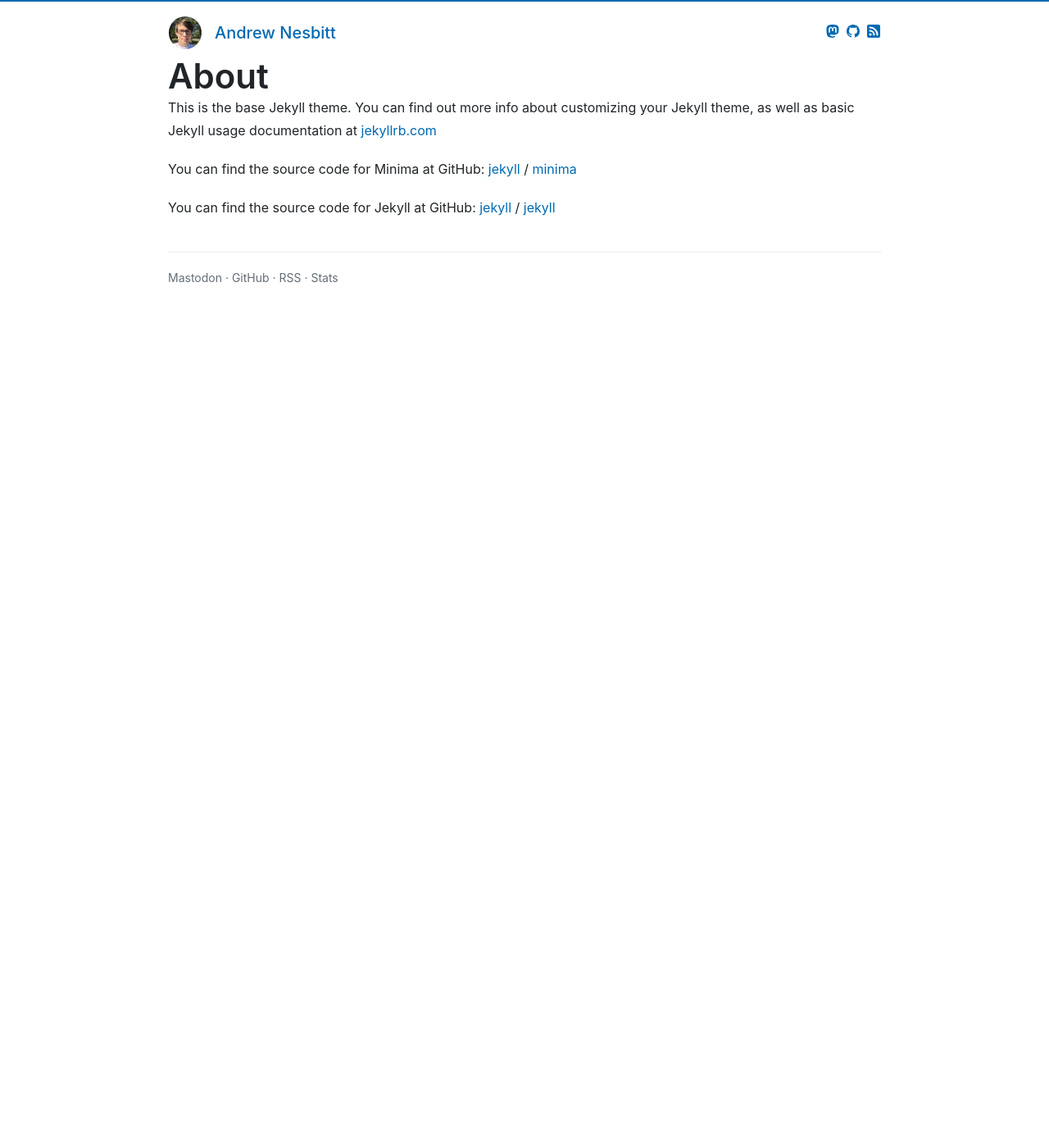
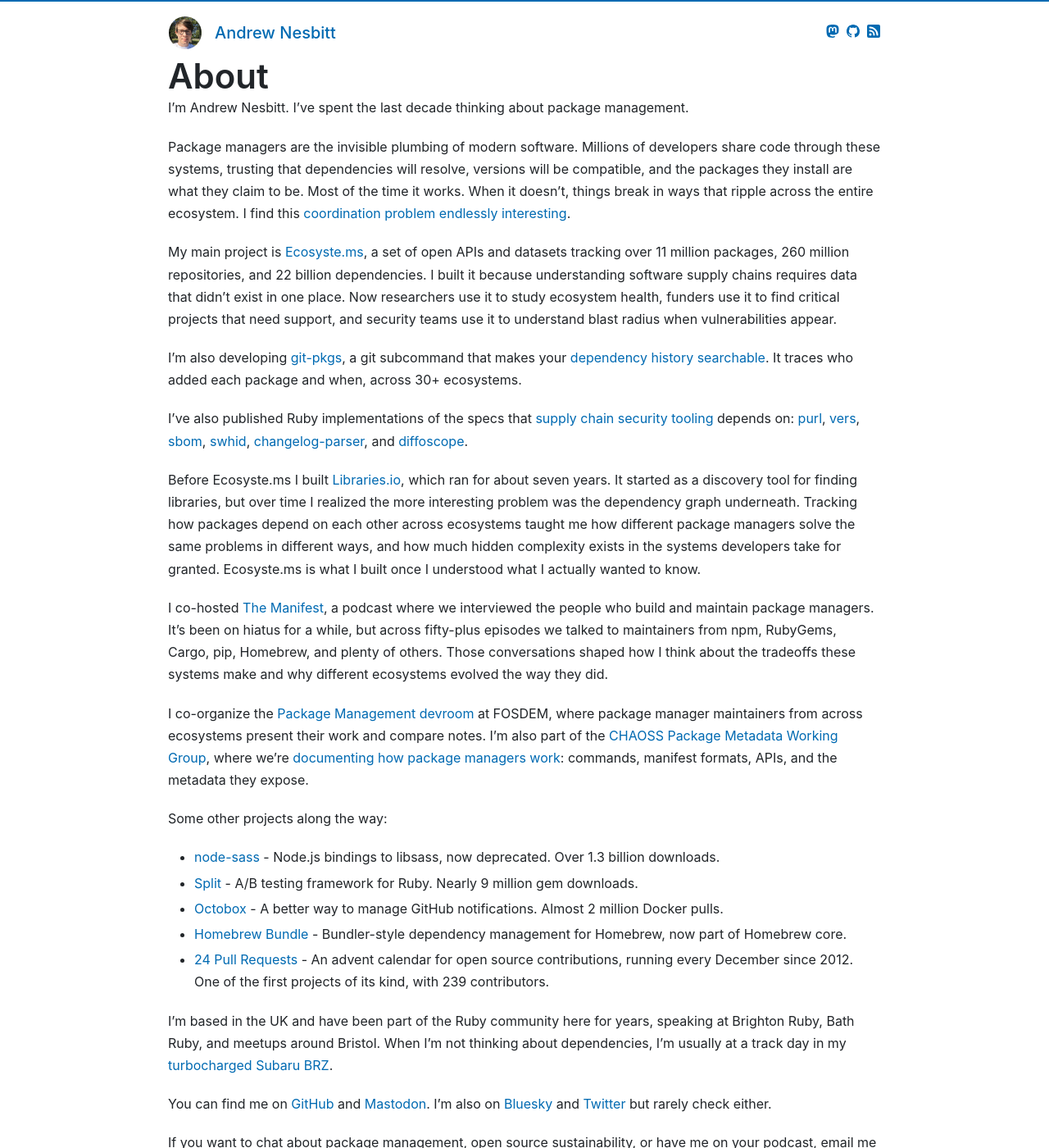
Before and after one commit to andrew/nesbitt.io, a Jekyll site: the page built from about.md, in a window 1280 px wide and 1400 px high. Shown: the whole window at 82% size. Built offline with Jekyll 4.4.1, drawn with Linux system fonts in a browser that asks for light colours; some of the changed text lies outside the part shown.

Commit message:
Add about page

```diff
--- a/_data/stats.json
+++ b/_data/stats.json
@@ -1,5 +1,5 @@
 {
-  "generated_at": "2026-01-06T15:35:05Z",
+  "generated_at": "2026-01-06T15:41:27Z",
   "total_posts": 45,
   "total_words": 51914,
   "reading_minutes": 260,
--- a/_layouts/default.html
+++ b/_layouts/default.html
@@ -46,7 +46,8 @@
           <a rel="me" href="https://mastodon.social/@andrewnez">Mastodon</a> ·
           <a href="https://github.com/andrew">GitHub</a> ·
           <a href="{{ "/feed.xml" | relative_url }}">RSS</a> ·
-          <a href="{{ "/stats" | relative_url }}">Stats</a>
+          <a href="{{ "/stats" | relative_url }}">Stats</a> ·
+          <a href="{{ "/about" | relative_url }}">About</a>
         </span>
         {% if page.layout == "post" %}
         <span class="footer-source">
--- a/about.md
+++ b/about.md
@@ -4,15 +4,32 @@
 permalink: /about/
 ---
 
-This is the base Jekyll theme. You can find out more info about customizing your Jekyll theme, as well as basic Jekyll usage documentation at [jekyllrb.com](https://jekyllrb.com/)
+I'm Andrew Nesbitt. I've spent the last decade thinking about package management.
 
-You can find the source code for Minima at GitHub:
-[jekyll][jekyll-organization] /
-[minima](https://github.com/jekyll/minima)
+Package managers are the invisible plumbing of modern software. Millions of developers share code through these systems, trusting that dependencies will resolve, versions will be compatible, and the packages they install are what they claim to be. Most of the time it works. When it doesn't, things break in ways that ripple across the entire ecosystem. I find this [coordination problem endlessly interesting](/2025/12/09/why-im-fascinated-by-package-management).
 
-You can find the source code for Jekyll at GitHub:
-[jekyll][jekyll-organization] /
-[jekyll](https://github.com/jekyll/jekyll)
+My main project is [Ecosyste.ms](https://ecosyste.ms), a set of open APIs and datasets tracking over 11 million packages, 260 million repositories, and 22 billion dependencies. I built it because understanding software supply chains requires data that didn't exist in one place. Now researchers use it to study ecosystem health, funders use it to find critical projects that need support, and security teams use it to understand blast radius when vulnerabilities appear.
 
+I'm also developing [git-pkgs](https://github.com/andrew/git-pkgs), a git subcommand that makes your [dependency history searchable](/2026/01/01/git-pkgs-explore-your-dependency-history). It traces who added each package and when, across 30+ ecosystems.
 
-[jekyll-organization]: https://github.com/jekyll
+I've also published Ruby implementations of the specs that [supply chain security tooling](/2025/12/14/supply-chain-security-tools-for-ruby) depends on: [purl](https://github.com/andrew/purl), [vers](https://github.com/andrew/vers), [sbom](https://github.com/andrew/sbom), [swhid](https://github.com/andrew/swhid), [changelog-parser](https://github.com/andrew/changelog-parser), and [diffoscope](https://github.com/andrew/diffoscope).
+
+Before Ecosyste.ms I built [Libraries.io](https://libraries.io), which ran for about seven years. It started as a discovery tool for finding libraries, but over time I realized the more interesting problem was the dependency graph underneath. Tracking how packages depend on each other across ecosystems taught me how different package managers solve the same problems in different ways, and how much hidden complexity exists in the systems developers take for granted. Ecosyste.ms is what I built once I understood what I actually wanted to know.
+
+I co-hosted [The Manifest](https://manifest.fm), a podcast where we interviewed the people who build and maintain package managers. It's been on hiatus for a while, but across fifty-plus episodes we talked to maintainers from npm, RubyGems, Cargo, pip, Homebrew, and plenty of others. Those conversations shaped how I think about the tradeoffs these systems make and why different ecosystems evolved the way they did.
+
+I co-organize the [Package Management devroom](https://fosdem.org/2026/schedule/track/package-management/) at FOSDEM, where package manager maintainers from across ecosystems present their work and compare notes. I'm also part of the [CHAOSS Package Metadata Working Group](https://github.com/chaoss/wg-package-metadata), where we're [documenting how package managers work](/2025/11/30/documenting-package-manager-data): commands, manifest formats, APIs, and the metadata they expose.
+
+Some other projects along the way:
+
+- [node-sass](https://www.npmjs.com/package/node-sass) - Node.js bindings to libsass, now deprecated. Over 1.3 billion downloads.
+- [Split](https://github.com/splitrb/split) - A/B testing framework for Ruby. Nearly 9 million gem downloads.
+- [Octobox](https://octobox.io) - A better way to manage GitHub notifications. Almost 2 million Docker pulls.
+- [Homebrew Bundle](https://github.com/Homebrew/homebrew-bundle) - Bundler-style dependency management for Homebrew, now part of Homebrew core.
+- [24 Pull Requests](https://24pullrequests.com) - An advent calendar for open source contributions, running every December since 2012. One of the first projects of its kind, with 239 contributors.
+
+I'm based in the UK and have been part of the Ruby community here for years, speaking at Brighton Ruby, Bath Ruby, and meetups around Bristol. When I'm not thinking about dependencies, I'm usually at a track day in my [turbocharged Subaru BRZ](https://www.instagram.com/wj68rzx).
+
+You can find me on [GitHub](https://github.com/andrew) and [Mastodon](https://mastodon.social/@andrewnez). I'm also on [Bluesky](https://bsky.app/profile/andrewnez.bsky.social) and [Twitter](https://twitter.com/teabass) but rarely check either.
+
+If you want to chat about package management, open source sustainability, or have me on your podcast, email me at [andrew@ecosyste.ms](mailto:andrew@ecosyste.ms).
```
